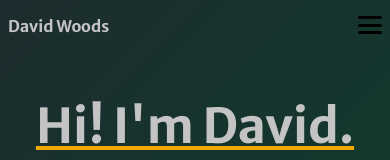
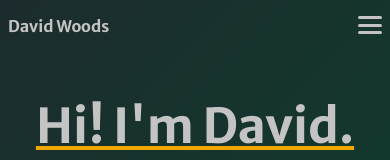
Before and after one commit to dave-woods/dwoods.xyz, a Next.js app: page / in a window 390 px wide. Shown: the top 160 px of the page. Built offline with nearby package versions, Linux system fonts and the light colour scheme.

Commit message:
Try to fix issue with mobile screen not showing correctly

```diff
--- a/src/app/globals.css
+++ b/src/app/globals.css
@@ -28,6 +28,7 @@
 html,
 body {
   max-width: 100vw;
+  height: 100dvh;
   overflow-x: hidden;
 }
 
@@ -41,7 +42,6 @@ body {
   display: flex;
   flex-direction: column;
   gap: 3rem;
-  height: 100dvh;
 }
 
 * {
--- a/src/components/Header.module.css
+++ b/src/components/Header.module.css
@@ -47,7 +47,7 @@
 .bar {
   height: 3px;
   width: 100%;
-  background-color: currentColor;
+  background-color: var(--fg);
   border-radius: 2px;
   transition: all 200ms ease;
 }
```
